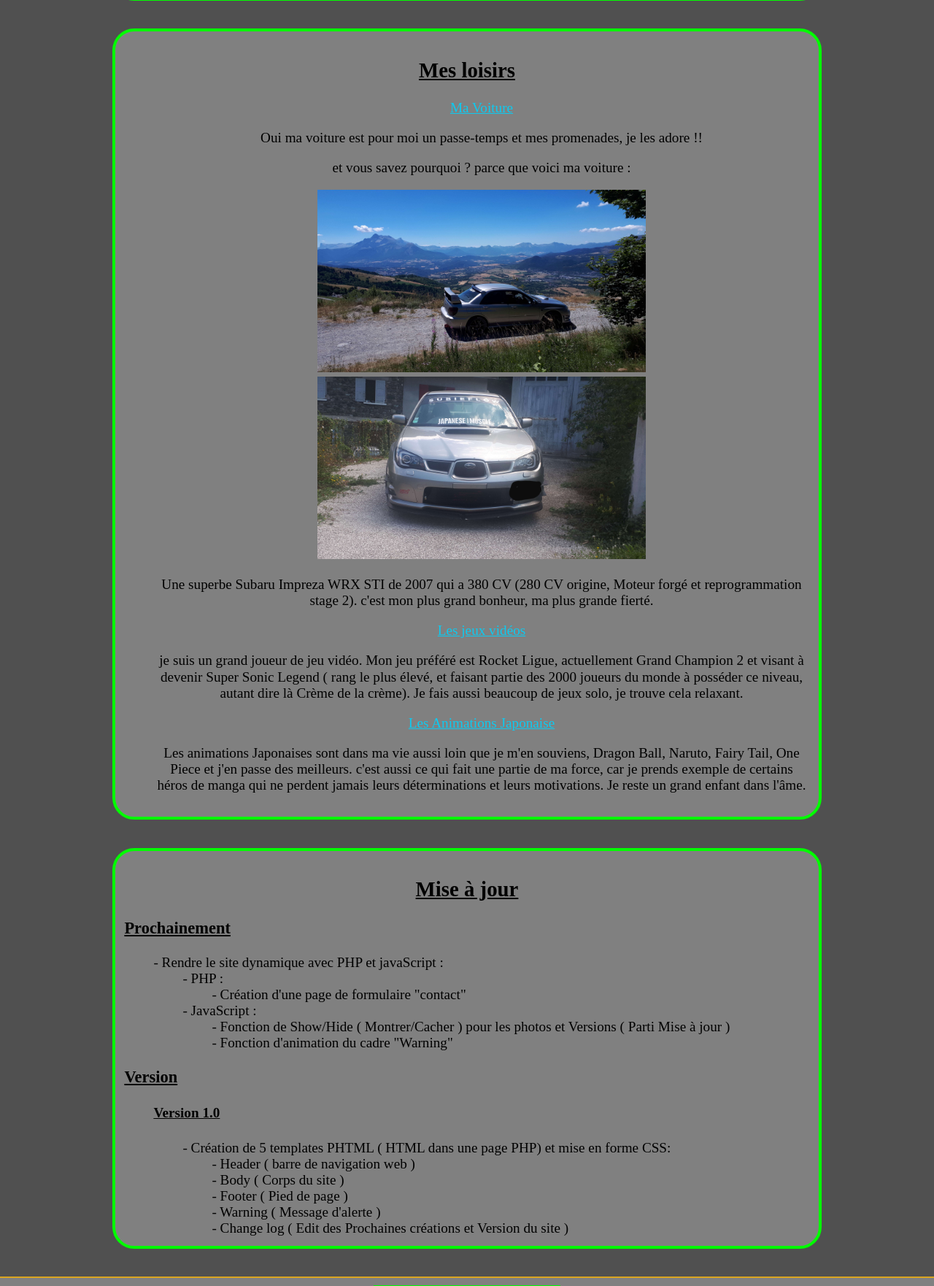
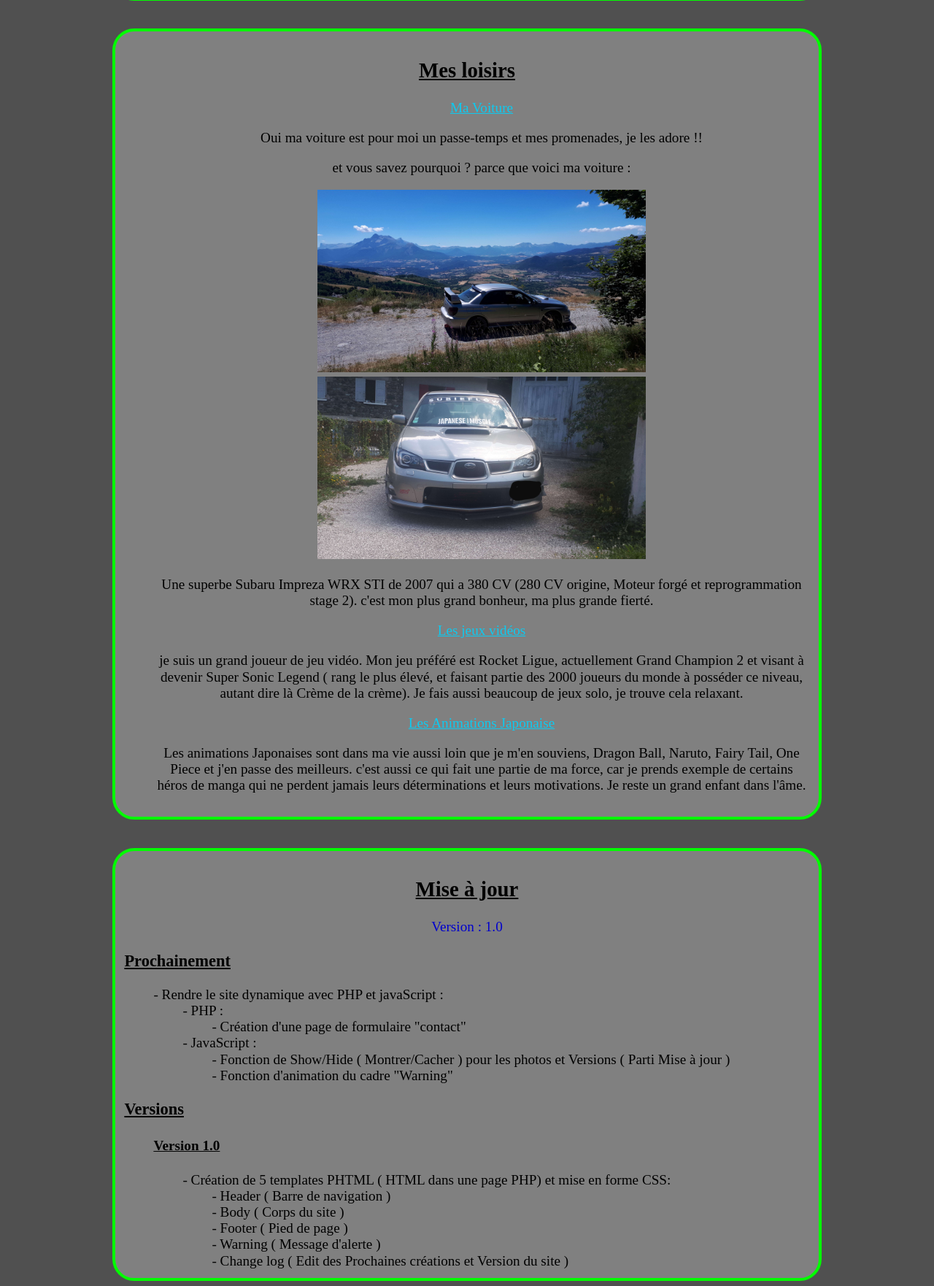
Before and after one commit to Akasukino/portfolio, a PHP site: page / in a window 1280 px wide. Shown: the part 1585-3347 px from the top of the page at 73% size. Run offline with PHP 8.4, Linux system fonts and the light colour scheme; some libraries are stand-ins or nearby versions.

Commit message:
MainV1.1

```diff
--- a/includes/config.php
+++ b/includes/config.php
@@ -1,2 +1,3 @@
 <?php
-const PATH_URI = 'C:/wamp64/www/';
+const PATH_URI = 'C:/wamp64/www/portfolio/';
+const PATH_URI_FORM = "C:/wamp64/www/portfolio/templates/formulaire";
--- a/index.php
+++ b/index.php
@@ -1,5 +1,6 @@
 <?php
 
+include "includes/config.php";
 include "templates/layout.php";
 include "templates/content/header.php";
 include "templates/content/warning.php";
--- a/public/css/main.css
+++ b/public/css/main.css
@@ -108,3 +108,7 @@ span{
 .change_log h2{
     text-align: center;
 }
+.version_style{
+    text-align: center;
+    color:mediumblue;
+}
--- a/templates/content/change_log.php
+++ b/templates/content/change_log.php
@@ -1,5 +1,6 @@
 <div class="change_log">
     <h2>Mise à jour</h2>
+    <p class="version_style">Version : 1.0</p>
     <div class="features">
         <h3>Prochainement</h3>
         <ul>
@@ -15,10 +16,11 @@
                     <li>- JavaScript :
                         <ul>
                             <li>
-                            - Fonction de Show/Hide ( Montrer/Cacher ) pour les photos et Versions ( Parti Mise à jour )
+                                - Fonction de Show/Hide ( Montrer/Cacher ) pour les photos et Versions ( Parti Mise à
+                                jour )
                             </li>
                             <li>
-                            - Fonction d'animation du cadre "Warning"
+                                - Fonction d'animation du cadre "Warning"
                             </li>
                         </ul>
                     </li>
@@ -27,7 +29,7 @@
         </ul>
     </div>
     <div class="version">
-        <h3>Version</h3>
+        <h3>Versions</h3>
         <ul>
             <li>
                 <h4>Version 1.0</h4>
@@ -35,7 +37,7 @@
                     <li>- Création de 5 templates PHTML ( HTML dans une page PHP) et mise en forme CSS:
                         <ul>
                             <li>
-                                - Header ( barre de navigation web )
+                                - Header ( Barre de navigation )
                             </li>
                             <li>
                                 - Body ( Corps du site )
--- a/templates/content/header.php
+++ b/templates/content/header.php
@@ -4,9 +4,9 @@
             <li>
                 <a href="/index.php">Accueil</a>
             </li>
-<!--            <li>-->
-<!--                <a href="">Contact</a>-->
-<!--            </li>-->
+            <li>
+                <a href="<?php PATH_URI_FORM ?>/contact.php">Contact</a>
+            </li>
         </ul>
     </nav>
 </header>
--- a/templates/content/warning.php
+++ b/templates/content/warning.php
@@ -5,5 +5,5 @@
     <p>Ce site et encore encours de développement ! Ceci est un aperçu et n'est donc pas complet !</p>
     <p>Si vous voulez me contacter, veuillez passer par les liens Sociaux qui se trouvent en bas de la page ! </p>
     <p>Si vous souhaitez en savoir plus sur mon site, veuillez passer par les mises à jour en bas de page pour
-        savoir quel est la version du site et quelles sont les prochaines features!</p>
+        savoir quel est la version du site et quelles sont les prochaines nouveautés!</p>
 </div>
--- /dev/null
+++ b/templates/formulaire/contact.php
@@ -0,0 +1,6 @@
+<?php
+
+include "../../includes/config.php";
+include "../layout.php";
+include "../content/header.php";
+include "../content/footer.php";
--- a/templates/layout.php
+++ b/templates/layout.php
@@ -6,8 +6,8 @@
     <meta name="description" content="Présentation de Thierry Padilla">
     <meta name="viewport" content="width=device-width, user-scalable=no, initial-scale=1.0">
     <meta http-equiv="X-UA-Compatible" content="ie=edge">
-    <link rel="stylesheet" href="../public/css/main.css">
-    <link rel="stylesheet" href="../public/css/normalize-8.0.1.css">
+    <link rel="stylesheet" href="<?php PATH_URI ?>/public/css/main.css">
+    <link rel="stylesheet" href="<?php PATH_URI ?>/portfolio/public/css/normalize-8.0.1.css">
     <script src="https://kit.fontawesome.com/d68005ea77.js" crossorigin="anonymous"></script>
 </head>
 <body>
```
Also changed, not shown: 1 other file.
